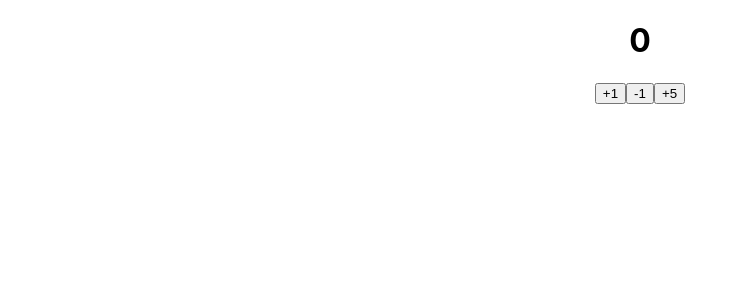
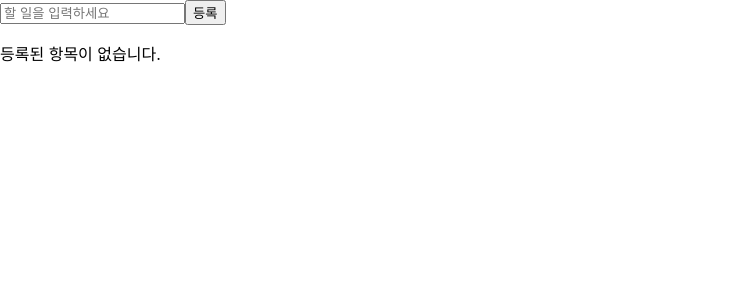
Before and after one commit to seung-hee-Hong-97/react-fastcampus-velopert, a React (Create React App) app in the folder 01-12-typescript-with-react-and-redux/: page / in a window 1280 px wide. Shown: the top 300 px of the page, without its empty margins (0-748 px from the left). Built offline with nearby package versions, Linux system fonts and the light colour scheme.

Commit message:
할일 컴포넌트 만들기

```diff
--- a/01-12-typescript-with-react-and-redux/src/App.tsx
+++ b/01-12-typescript-with-react-and-redux/src/App.tsx
@@ -2,13 +2,10 @@ import React from 'react';
 import logo from './logo.svg';
 import './App.css';
 import CounterContainer from './containers/CounterContainer';
+import TodoApp from './containers/TodoApp';
 
 function App() {
-    return (
-        <div className='App'>
-            <CounterContainer />
-        </div>
-    );
+    return <TodoApp />;
 }
 
 export default App;
--- /dev/null
+++ b/01-12-typescript-with-react-and-redux/src/components/TodoInsert.tsx
@@ -0,0 +1,27 @@
+import React, { FormEvent, useState } from 'react';
+
+type TodoInsertProps = {
+    onInsert: (text: string) => void;
+};
+
+function TodoInsert({ onInsert }: TodoInsertProps) {
+    const [value, setValue] = useState('');
+    const onChange = (e: React.ChangeEvent<HTMLInputElement>) => {
+        setValue(e.target.value);
+    };
+
+    const onSubmit = (e: FormEvent) => {
+        e.preventDefault();
+        onInsert(value);
+        setValue('');
+    };
+
+    return (
+        <form onSubmit={onSubmit}>
+            <input placeholder='할 일을 입력하세요' value={value} onChange={onChange} />
+            <button type='submit'>등록</button>
+        </form>
+    );
+}
+
+export default TodoInsert;
--- /dev/null
+++ b/01-12-typescript-with-react-and-redux/src/components/TodoItem.tsx
@@ -0,0 +1,33 @@
+import React from 'react';
+import todos, { Todo } from '../modules/todos';
+
+type TodoItemProps = {
+    todo: Todo;
+    onToggle: (id: number) => void;
+    onRemove: (id: number) => void;
+};
+
+function TodoItem({ todo, onToggle, onRemove }: TodoItemProps) {
+    const handleToggle = () => onToggle(todo.id);
+    const handleRemove = () => onRemove(todo.id);
+
+    const textStyle: React.CSSProperties = {
+        textDecoration: todo.done ? 'line-through' : 'none',
+    };
+    const removeStyle: React.CSSProperties = {
+        color: 'red',
+        marginLeft: 8,
+    };
+    return (
+        <li>
+            <span onClick={handleToggle} style={textStyle}>
+                {todo.text}
+            </span>
+            <span onClick={handleRemove} style={removeStyle}>
+                (X)
+            </span>
+        </li>
+    );
+}
+
+export default TodoItem;
--- /dev/null
+++ b/01-12-typescript-with-react-and-redux/src/components/TodoList.tsx
@@ -0,0 +1,21 @@
+import React from 'react';
+import { Todo } from '../modules/todos';
+import TodoItem from './TodoItem';
+
+type TodoListProps = {
+    todos: Todo[];
+    onToggle: (id: number) => void;
+    onRemove: (id: number) => void;
+};
+function TodoList({ todos, onToggle, onRemove }: TodoListProps) {
+    if (todos.length === 0) return <p>등록된 항목이 없습니다.</p>;
+    return (
+        <ul>
+            {todos.map((todo) => (
+                <TodoItem todo={todo} onToggle={onToggle} onRemove={onRemove} key={todo.id} />
+            ))}
+        </ul>
+    );
+}
+
+export default TodoList;
--- /dev/null
+++ b/01-12-typescript-with-react-and-redux/src/containers/TodoApp.tsx
@@ -0,0 +1,32 @@
+import React from 'react';
+import { useDispatch, useSelector } from 'react-redux';
+import TodoInsert from '../components/TodoInsert';
+import TodoList from '../components/TodoList';
+import { RootState } from '../modules';
+import { addTodo, removeTodo, toggleTodo } from '../modules/todos';
+
+function TodoApp() {
+    const todos = useSelector((state: RootState) => state.todos);
+    const dispatch = useDispatch();
+
+    const onInsert = (text: string) => {
+        dispatch(addTodo(text));
+    };
+
+    const onToggle = (id: number) => {
+        dispatch(toggleTodo(id));
+    };
+
+    const onRemove = (id: number) => {
+        dispatch(removeTodo(id));
+    };
+
+    return (
+        <>
+            <TodoInsert onInsert={onInsert} />
+            <TodoList todos={todos} onToggle={onToggle} onRemove={onRemove} />
+        </>
+    );
+}
+
+export default TodoApp;
--- a/01-12-typescript-with-react-and-redux/src/modules/index.ts
+++ b/01-12-typescript-with-react-and-redux/src/modules/index.ts
@@ -1,8 +1,10 @@
 import { combineReducers } from 'redux';
 import counter from './counter';
+import todos from './todos';
 
 const rootReducer = combineReducers({
     counter,
+    todos,
 });
 
 export default rootReducer;
--- /dev/null
+++ b/01-12-typescript-with-react-and-redux/src/modules/todos.ts
@@ -0,0 +1,59 @@
+const ADD_TODO = 'todos/ADD_TODO' as const;
+const TOGGLE_TODO = 'todos/TOGGLE_TODO' as const;
+const REMOVE_TODO = 'todos/REMOVE_TODO' as const;
+
+let nextId = 1;
+
+export const addTodo = (text: string) => ({
+    type: ADD_TODO,
+    payload: {
+        id: nextId++,
+        text,
+    },
+});
+
+export const toggleTodo = (id: number) => ({
+    type: TOGGLE_TODO,
+    payload: id,
+});
+
+export const removeTodo = (id: number) => ({
+    type: REMOVE_TODO,
+    payload: id,
+});
+
+type TodosAction =
+    | ReturnType<typeof addTodo>
+    | ReturnType<typeof toggleTodo>
+    | ReturnType<typeof removeTodo>;
+
+export type Todo = {
+    id: number;
+    text: string;
+    done: boolean;
+};
+
+type TodosState = Todo[];
+
+const initialState: TodosState = [];
+
+function todos(state: TodosState = initialState, action: TodosAction): TodosState {
+    switch (action.type) {
+        case ADD_TODO:
+            return state.concat({
+                id: action.payload.id,
+                text: action.payload.text,
+                done: false,
+            });
+        case TOGGLE_TODO:
+            return state.map((todo) =>
+                todo.id === action.payload ? { ...todo, done: !todo.done } : todo
+            );
+        case REMOVE_TODO:
+            return state.filter((todo) => todo.id !== action.payload);
+        default:
+            return state;
+    }
+}
+
+export default todos;
```
